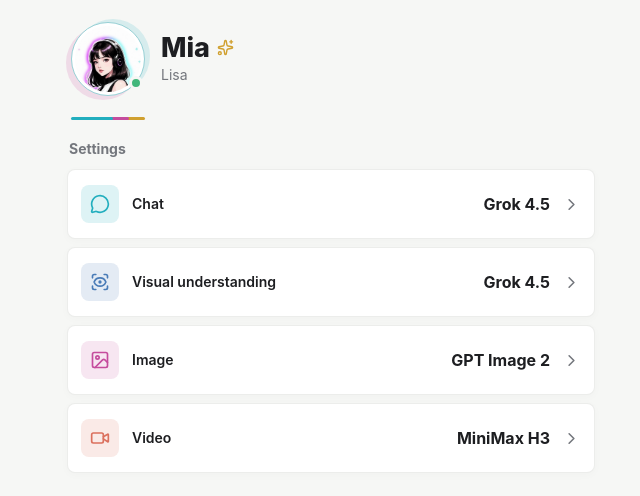
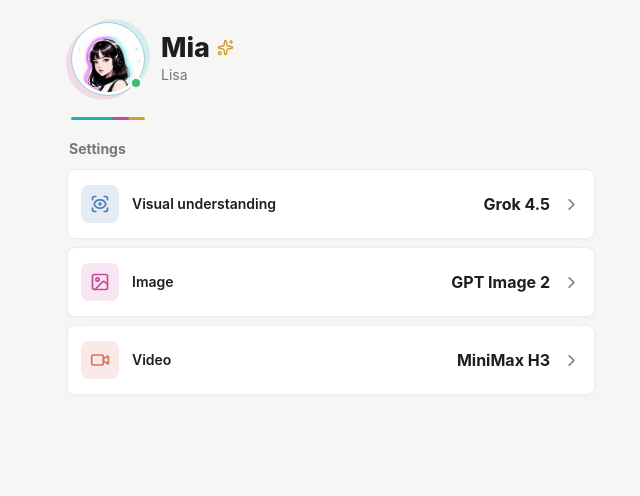
Before and after one commit to lisaluoyf/Mia, a React (Vite) app in the folder web/: page / in a window 1280 px wide. Shown: the top 496 px of the page, without its empty margins (309-949 px from the left). Built offline with nearby package versions, Linux system fonts and the light colour scheme.

Commit message:
hide chat model selector from Mia settings

```diff
--- a/web/src/App.tsx
+++ b/web/src/App.tsx
@@ -283,8 +283,8 @@ export function App({ t }: AppProps) {
   const visibleCapabilities: PreferenceCapability[] = data.models.some(
     (model) => model.capability === "chat" && model.supportsVision,
   )
-    ? ["chat", "vision", "image", "video"]
-    : ["chat", "image", "video"];
+    ? ["vision", "image", "video"]
+    : ["image", "video"];
 
   return (
     <main className="app-shell">
```
